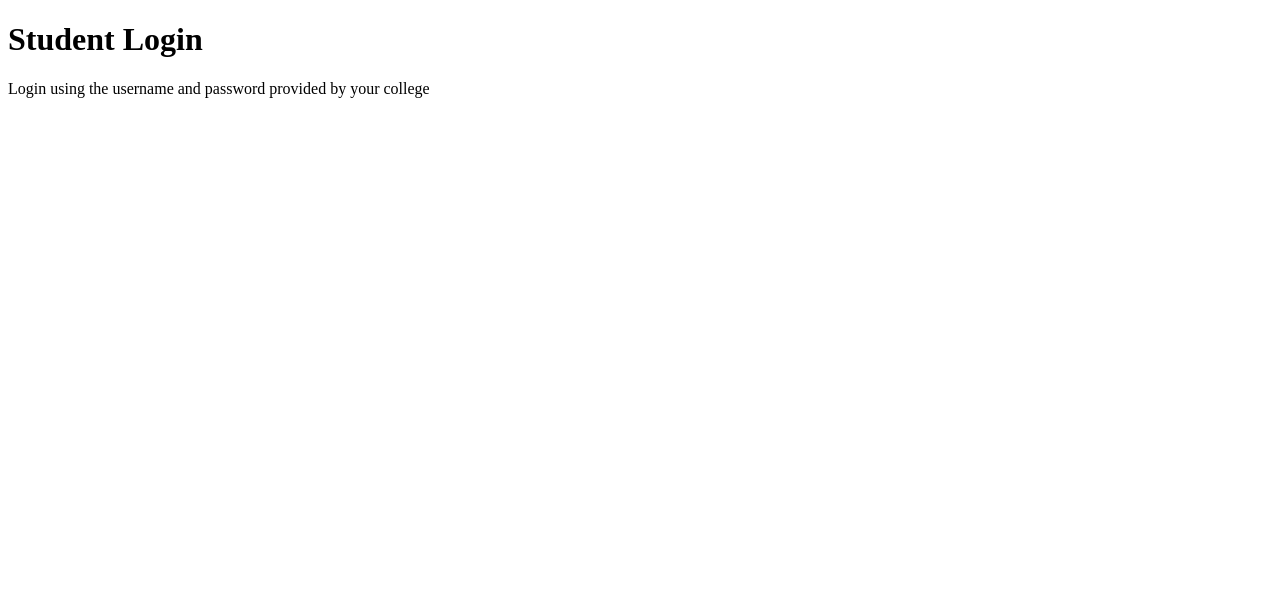
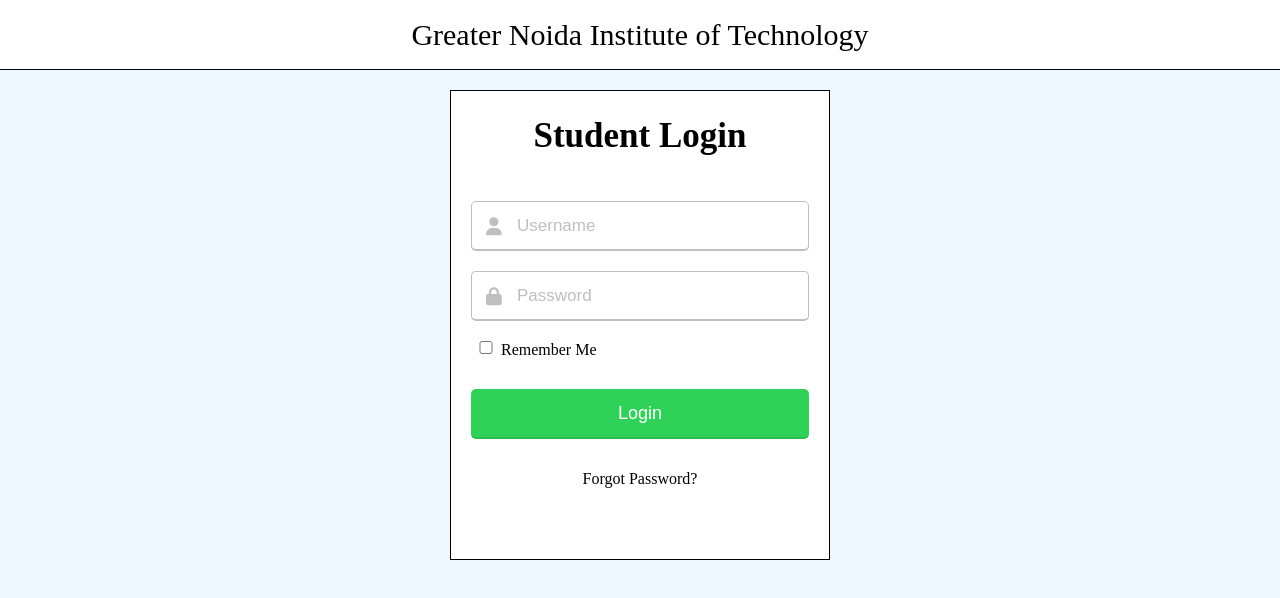
Before and after one commit to Ritu-03Thakur/Attendence-Portal, a plain HTML site: page Student/login page/index.html in a window 1280 px wide. Drawn offline with Linux system fonts and the light colour scheme.

Commit message:
created student login form

```diff
--- a/Student/login page/index.html
+++ b/Student/login page/index.html
@@ -4,18 +4,57 @@
     <meta charset="UTF-8">
     <meta http-equiv="X-UA-Compatible" content="IE=edge">
     <meta name="viewport" content="width=device-width, initial-scale=1.0">
+    <!-- font awesome cdn link for icons -->
+    <link rel="stylesheet" href="https://cdnjs.cloudflare.com/ajax/libs/font-awesome/6.2.0/css/all.min.css" integrity="sha512-xh6O/CkQoPOWDdYTDqeRdPCVd1SpvCA9XXcUnZS2FmJNp1coAFzvtCN9BmamE+4aHK8yyUHUSCcJHgXloTyT2A==" crossorigin="anonymous" referrerpolicy="no-referrer" />
     <link rel="stylesheet" href="style.css">
     <title>Student Login</title>
 </head>
 <body>
-    <nav></nav>
+    <nav>
+        <a href="#"><img src="" alt=""></a>
+        <p>Greater Noida Institute of Technology</p>
+    </nav>
     <div class="container">
-        <header>
-            <h1>Student Login</h1>
-            <p>Login using the username and password provided by your college</p>
-        </header>
-        <div class="wrapper"></div>
+        <div class="wrapper">
+            <header>Student Login</header>
+            <div class="bottom">
+                <form action="#">
+                    <div class="field email">
+                        <div class="input-area">
+                            <input type="text" placeholder="Username">
+                            <i class="icon fa-solid fa-user"></i>
+                            <i class="error error-icon fas fa-exclamation-circle"></i>
+                        </div>
+                        <div class="error error-txt">Email can't be blank</div>
+                    </div>
+
+                    <div class="field password">
+                        <div class="input-area">
+                            <input type="password" placeholder="Password">
+                            <i class="icon fas fa-lock"></i>
+                            <i class="error error-icon fas fa-exclamation-circle"></i>
+                        </div>
+                        <div class="error error-txt">Password can't be blank</div>
+                    </div>
+
+                    <div class="remember_me">
+                        <input type="checkbox" name="" id="">
+                        <p>Remember Me</p>
+                    </div>
+                    <input type="submit" value="Login">
+
+                    <div class="forgot-pw">
+                        <a href="#">Forgot Password?</a>
+                    </div>
+                </form>
+
+
+            </div>
+        </div>
     </div>
+
+
+
     <script src="script.js"></script>
 </body>
 </html>
--- a/Student/login page/style.css
+++ b/Student/login page/style.css
@@ -0,0 +1,171 @@
+*{
+    margin: 0;
+    padding: 0;
+    box-sizing: border-box;
+
+}
+body{
+    background-color: aliceblue;
+    min-height: 100vh;
+}
+nav{
+    background-color:#fff;
+    width: 100%;
+    height: 70px;
+    border-bottom: 1.5px solid black;
+}
+nav p{
+    display: flex;
+    align-items: center;
+    justify-content: center;
+    font-size: 30px;
+
+
+}
+.container{
+    display: flex;
+    align-items: center;
+    justify-content: center;
+    margin-top: 20px;
+}
+.wrapper{
+    padding: 20px;
+    width: 380px;
+    height: 470px;
+    background-color: #fff;
+    border: 1px solid black;
+}
+.wrapper header{
+    font-size: 35px;
+    font-weight: 600;
+    font-family:'Times New Roman', Times, serif;
+    height: 50px;
+    display: flex;
+    align-items: center;
+    justify-content: center;
+}
+.wrapper .bottom{
+    margin-top: 20px;
+    display:block;
+}
+.wrapper form{
+    margin: 40px 0;
+}
+
+form .field{
+    width: 100%;
+    margin-bottom: 20px;
+}
+form .field .input-area{
+    height: 50px;
+    width: 100%;
+    position: relative;
+}
+
+form input{
+    width: 100%;
+    height: 100%;
+    outline: none;
+    padding: 0 45px;
+    font-size: 18px;
+    background: none;
+    caret-color: #5372F0;
+    border-radius: 5px;
+    border: 1px solid #bfbfbf;
+    border-bottom-width: 2px;
+    transition: all 0.2s ease;
+    font-stretch: normal;
+}
+
+form .field input:focus,
+form .field.valid input{
+border-color: black;
+}
+
+form .field.shake input,
+form .field.error input{
+border-color: #dc3545;
+}
+.field .input-area i{
+    position: absolute;
+    top: 50%;
+    font-size: 18px;
+    pointer-events: none;
+    transform: translateY(-50%);
+}
+
+.input-area .icon{
+    left: 15px;
+    color: #bfbfbf;
+    transition: color 0.2s ease;
+}
+
+.input-area .error-icon{
+    right: 15px;
+    color: #dc3545;
+    }
+    form input:focus ~ .icon,
+    form .field.valid .icon{
+    color: black;
+}
+form .field.shake input:focus ~ .icon,
+form .field.error input:focus ~ .icon{
+color: #bfbfbf;
+}
+form input::placeholder{
+color: #bfbfbf;
+font-size: 17px;
+}
+
+form .field .error-txt{
+    color: #dc3545;
+    text-align: left;
+    margin-top: 5px;
+}
+form .field .error{
+    display: none;
+}
+form .field.shake .error,
+form .field.error .error{
+    display: block;
+}
+form .remember_me{
+        display: flex;
+}
+form .remember_me input{
+    display: block;
+    width: 30px;
+    cursor: pointer;
+}
+
+form input[type="submit"]{
+    height: 50px;
+    margin-top: 30px;
+    color: #fff;
+    padding: 0;
+    border: none;
+    background: rgb(48, 209, 88);
+    cursor: pointer;
+    border-bottom: 2px solid rgba(0,0,0,0.1);
+    transition: all 0.3s ease;
+}
+form input[type="submit"]:hover{
+    background:rgb(39, 175, 73);
+}
+
+form .forgot-pw{
+    width: 100%;
+    height: 80px;
+    color: black;
+    text-decoration: none;
+    display: flex;
+    align-items: center;
+    justify-content: center;
+}
+form .forgot-pw a{
+    color: black;
+    text-decoration: none;
+}
+form a:hover{
+    text-decoration: underline;
+}
```
